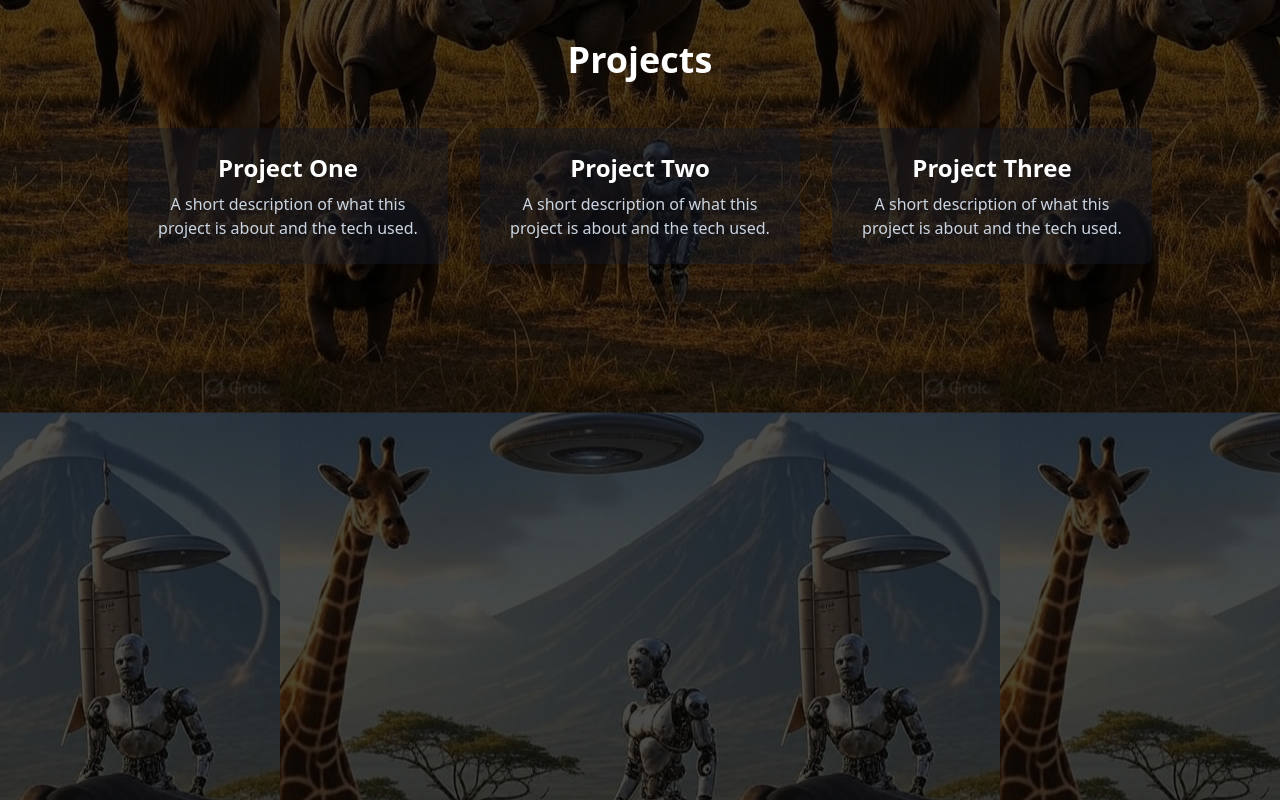
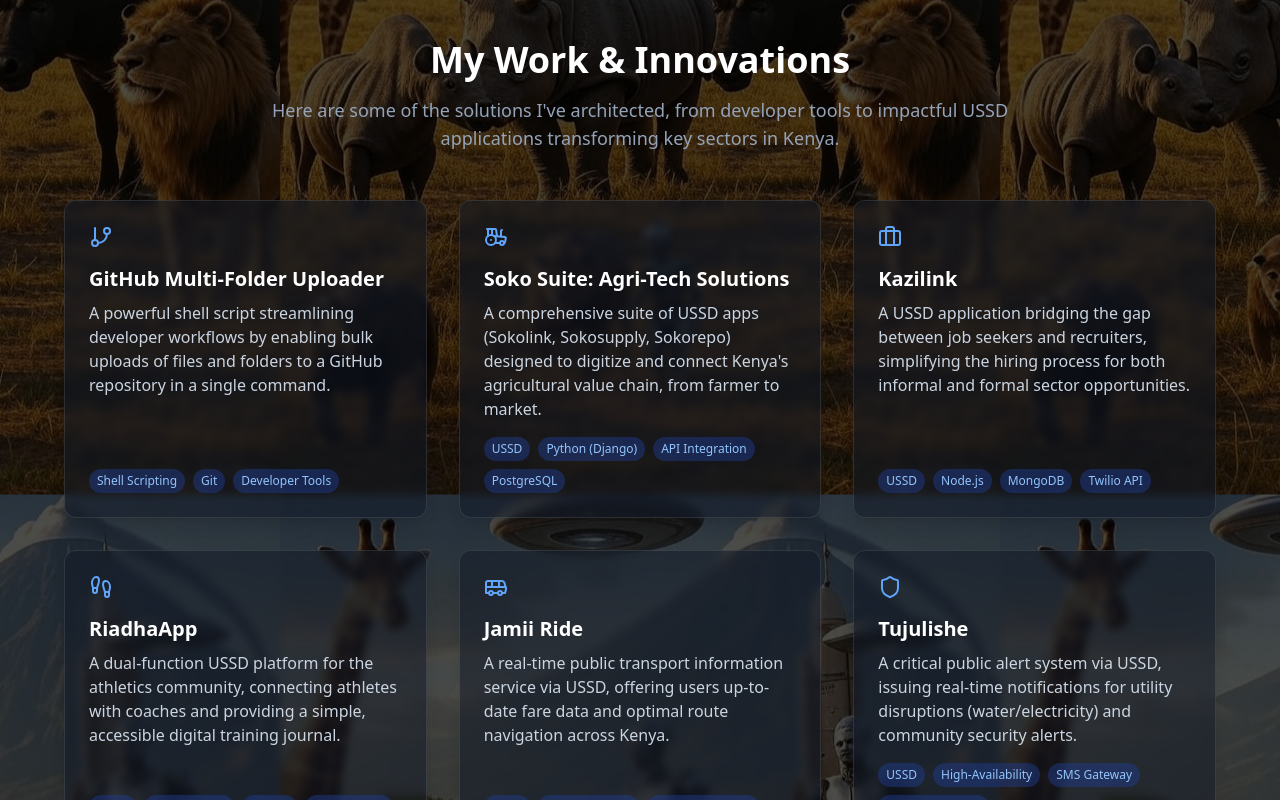
Before and after one commit to Waweru37/PortfolioApp, a React (Vite) app in the folder client/: page / in a window 1280 px wide. Shown: the part 1880-2680 px from the top of the page. Built offline with nearby package versions, Linux system fonts and the light colour scheme.

Commit message:
Improved my Projects Section.Added Project Descriptions

```diff
--- a/client/src/components/Projects.jsx
+++ b/client/src/components/Projects.jsx
@@ -1,21 +1,71 @@
+import { Zap, GitBranch, Shield, Bus, Tractor, Briefcase, Footprints } from 'lucide-react';
+
+// Data array for all projects. This makes adding, editing, or removing projects trivial.
+const projectData = [
+  {
+    icon: <GitBranch />,
+    title: "GitHub Multi-Folder Uploader",
+    description: "A powerful shell script streamlining developer workflows by enabling bulk uploads of files and folders to a GitHub repository in a single command.",
+    tech: ["Shell Scripting", "Git", "Developer Tools"]
+  },
+  {
+    icon: <Tractor />,
+    title: "Soko Suite: Agri-Tech Solutions",
+    description: "A comprehensive suite of USSD apps (Sokolink, Sokosupply, Sokorepo) designed to digitize and connect Kenya's agricultural value chain, from farmer to market.",
+    tech: ["USSD", "Python (Django)", "API Integration", "PostgreSQL"]
+  },
+  {
+    icon: <Briefcase />,
+    title: "Kazilink",
+    description: "A USSD application bridging the gap between job seekers and recruiters, simplifying the hiring process for both informal and formal sector opportunities.",
+    tech: ["USSD", "Node.js", "MongoDB", "Twilio API"]
+  },
+  {
+    icon: <Footprints />,
+    title: "RiadhaApp",
+    description: "A dual-function USSD platform for the athletics community, connecting athletes with coaches and providing a simple, accessible digital training journal.",
+    tech: ["USSD", "PHP (Laravel)", "MySQL", "Gamification"]
+  },
+  {
+    icon: <Bus />,
+    title: "Jamii Ride",
+    description: "A real-time public transport information service via USSD, offering users up-to-date fare data and optimal route navigation across Kenya.",
+    tech: ["USSD", "Real-Time Data", "Geolocation APIs"]
+  },
+  {
+    icon: <Shield />,
+    title: "Tujulishe",
+    description: "A critical public alert system via USSD, issuing real-time notifications for utility disruptions (water/electricity) and community security alerts.",
+    tech: ["USSD", "High-Availability", "SMS Gateway", "Alerting Systems"]
+  }
+];
+
 function Projects() {
   return (
-    <section id="projects" className="min-h-screen py-20 px-6 bg-transparent text-white text-center">
-      <div className="max-w-5xl mx-auto">
-        <h2 className="text-4xl font-bold mb-12">Projects</h2>
-        <div className="grid grid-cols-1 sm:grid-cols-2 lg:grid-cols-3 gap-8">
-          <div className="bg-gray-900 bg-opacity-40 p-6 rounded-lg shadow-lg">
-            <h3 className="text-2xl font-semibold mb-2">Project One</h3>
-            <p className="text-slate-300">A short description of what this project is about and the tech used.</p>
-          </div>
-          <div className="bg-gray-900 bg-opacity-40 p-6 rounded-lg shadow-lg">
-            <h3 className="text-2xl font-semibold mb-2">Project Two</h3>
-            <p className="text-slate-300">A short description of what this project is about and the tech used.</p>
-          </div>
-          <div className="bg-gray-900 bg-opacity-40 p-6 rounded-lg shadow-lg">
-            <h3 className="text-2xl font-semibold mb-2">Project Three</h3>
-            <p className="text-slate-300">A short description of what this project is about and the tech used.</p>
-          </div>
+    <section id="projects" className="py-20 px-4 sm:px-6 lg:px-8 bg-transparent text-white">
+      <div className="max-w-6xl mx-auto text-center">
+        <h2 className="text-4xl font-bold mb-4">My Work & Innovations</h2>
+        <p className="text-lg text-slate-400 mb-12 max-w-3xl mx-auto">
+          Here are some of the solutions I've architected, from developer tools to impactful USSD applications transforming key sectors in Kenya.
+        </p>
+        <div className="grid grid-cols-1 md:grid-cols-2 lg:grid-cols-3 gap-8">
+          {projectData.map((project, index) => (
+            <div
+              key={index}
+              className="bg-gray-900 bg-opacity-50 backdrop-blur-sm border border-white/10 p-6 rounded-xl shadow-lg flex flex-col text-left hover:border-blue-500/50 hover:bg-gray-900/70 transition-all duration-300"
+            >
+              <div className="text-blue-400 mb-4">{project.icon}</div>
+              <h3 className="text-xl font-semibold mb-2 text-white">{project.title}</h3>
+              <p className="text-slate-300 flex-grow mb-4">{project.description}</p>
+              <div className="flex flex-wrap gap-2 mt-auto">
+                {project.tech.map((tag, i) => (
+                  <span key={i} className="text-xs font-medium bg-blue-900/50 text-blue-300 px-2 py-1 rounded-full">
+                    {tag}
+                  </span>
+                ))}
+              </div>
+            </div>
+          ))}
         </div>
       </div>
     </section>
```
